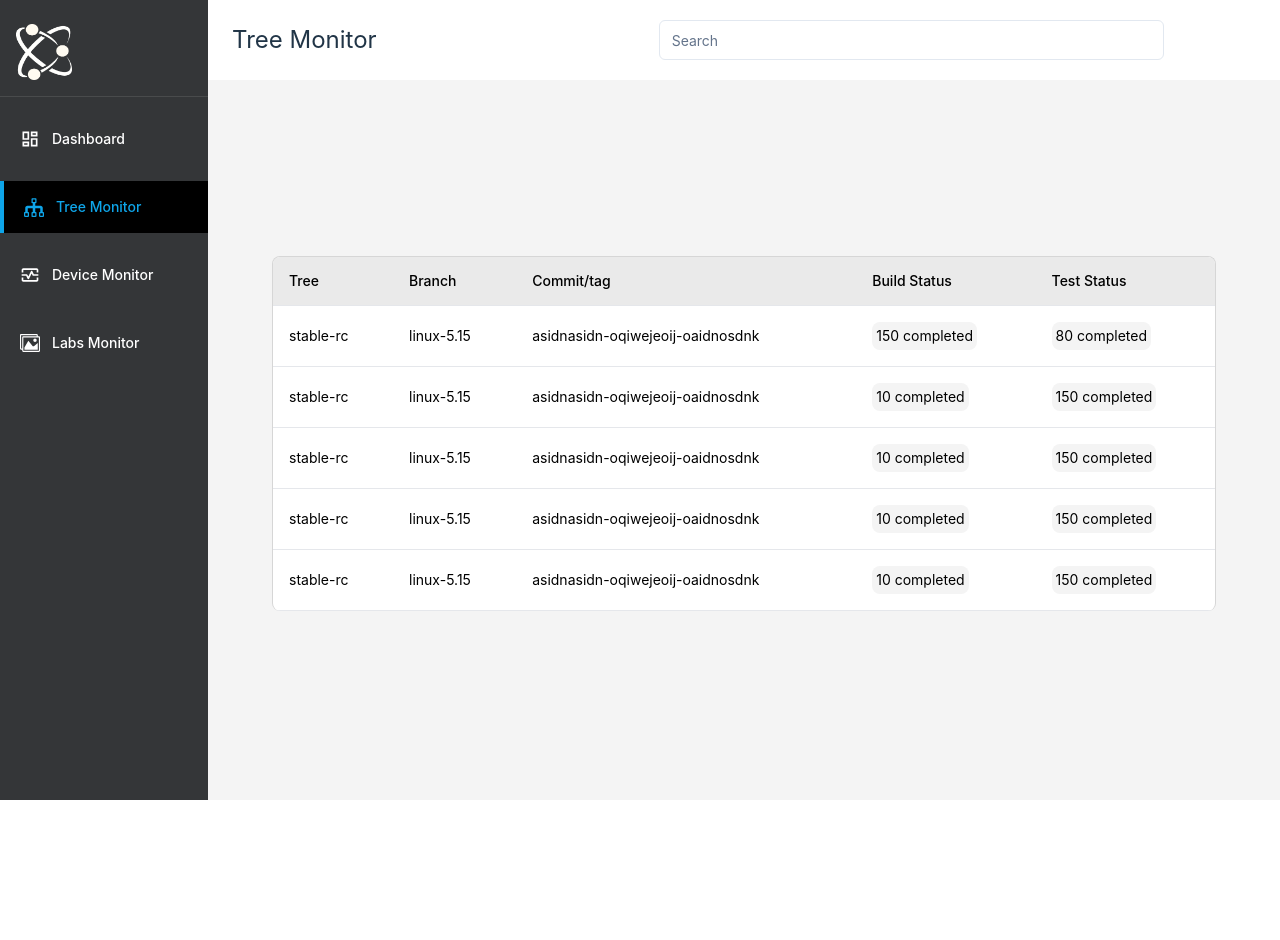
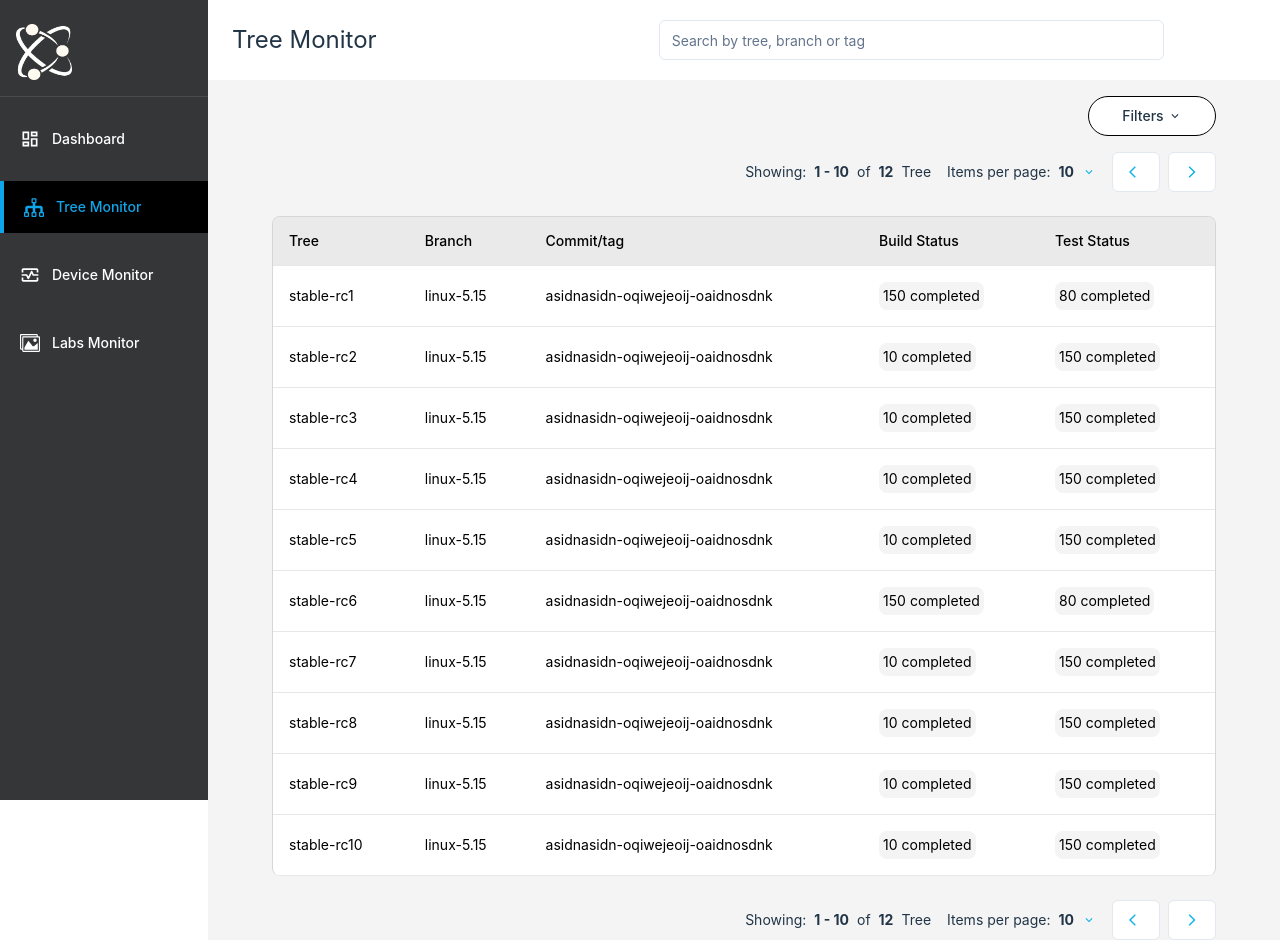
Before and after one commit to kernelci/dashboard, a React (Vite) app in the folder dashboard/: page / in a window 1280 px wide. Before the commit the page ends 800 px from the top, so only its background shows below. Built offline with nearby package versions, Linux system fonts and the light colour scheme.

Commit message:
feat(#38): add tree monitoring list page component
- add filters button
- add table information
- add table pagination

```diff
--- a/dashboard/src/components/Dashboard/Dashboard.tsx
+++ b/dashboard/src/components/Dashboard/Dashboard.tsx
@@ -1,6 +1,6 @@
 import SideMenu from "../SideMenu/SideMenu";
-import TreeTable from "../Table/TreeTable";
 import TopBar from "../TopBar/TopBar";
+import TreeMonitorListingPage from "../TreeMonitorListingPage/TreeMonitorListingPage";
 
 const Dashboard = () : JSX.Element => {
   return (
@@ -8,8 +8,8 @@ const Dashboard = () : JSX.Element => {
       <div className="flex flex-row w-full justify-between">
         <SideMenu />
         <TopBar />
-        <div className="w-full px-16 pt-64 bg-lightGray">
-          <TreeTable />
+        <div className="w-full px-16 pt-24 bg-lightGray">
+          <TreeMonitorListingPage />
         </div>
       </div>
     </div>
--- a/dashboard/src/components/Table/TreeTable.tsx
+++ b/dashboard/src/components/Table/TreeTable.tsx
@@ -4,12 +4,16 @@ import { TableRow, TableCell } from "../ui/table";
 
 import BaseTable from "./BaseTable";
 
-interface ITreeTableBody {
+export interface ITreeTableBody {
   name: string;
   branch: string;
   commit: string;
   buildStatus: string;
   testStatus: string;
+}
+
+interface ITreeTable {
+  treeTableRows: ITreeTableBody[];
 }
 
 const treeTableColumnsLabelId = [
@@ -18,44 +22,6 @@ const treeTableColumnsLabelId = [
   'treeTable.commit',
   'treeTable.build',
   'treeTable.test'
-];
-
-const treeTableRows: ITreeTableBody[] = [
-  {
-    name: "stable-rc",
-    branch: "linux-5.15",
-    commit: "asidnasidn-oqiwejeoij-oaidnosdnk",
-    buildStatus: "150 completed",
-    testStatus: "80 completed"
-  },
-  {
-    name: "stable-rc",
-    branch: "linux-5.15",
-    commit: "asidnasidn-oqiwejeoij-oaidnosdnk",
-    buildStatus: "10 completed",
-    testStatus: "150 completed"
-  },
-  {
-    name: "stable-rc",
-    branch: "linux-5.15",
-    commit: "asidnasidn-oqiwejeoij-oaidnosdnk",
-    buildStatus: "10 completed",
-    testStatus: "150 completed"
-  },
-  {
-    name: "stable-rc",
-    branch: "linux-5.15",
-    commit: "asidnasidn-oqiwejeoij-oaidnosdnk",
-    buildStatus: "10 completed",
-    testStatus: "150 completed"
-  },
-  {
-    name: "stable-rc",
-    branch: "linux-5.15",
-    commit: "asidnasidn-oqiwejeoij-oaidnosdnk",
-    buildStatus: "10 completed",
-    testStatus: "150 completed"
-  }
 ];
 
 const TreeTableRow = (row: ITreeTableBody): JSX.Element => {
@@ -70,7 +36,7 @@ const TreeTableRow = (row: ITreeTableBody): JSX.Element => {
   );
 };
 
-const TreeTable = () : JSX.Element => {
+  const TreeTable = ({treeTableRows}: ITreeTable) : JSX.Element => {
   const treeTableBody = useMemo(() => {
     return (
       treeTableRows.map((row: ITreeTableBody) => (
--- a/dashboard/src/components/TopBar/TopBar.tsx
+++ b/dashboard/src/components/TopBar/TopBar.tsx
@@ -11,7 +11,8 @@ const TopBar = (): JSX.Element => {
         </span>
         <div className="flex w-2/3 px-6 items-center">
           {/* placeholder for search */}
-          <Input className="w-2/3" type="text" placeholder="Search" />
+          {/* TODO: use i18n for the input placeholder */}
+          <Input className="w-2/3" type="text" placeholder="Search by tree, branch or tag" />
         </div>
       </div>
     </div>
--- /dev/null
+++ b/dashboard/src/components/TreeMonitorListingPage/TreeMonitorListingPage.tsx
@@ -0,0 +1,192 @@
+import { FormattedMessage } from "react-intl";
+
+import { MdArrowBackIos, MdArrowForwardIos, MdExpandMore } from "react-icons/md";
+
+import { useCallback, useState } from "react";
+
+import TreeTable, { ITreeTableBody } from "../Table/TreeTable";
+import { Button } from "../ui/button";
+
+
+interface ITableInformation {
+  startIndex: number;
+  endIndex: number;
+  totalTrees: number;
+  itemsPerPage: number;
+  onClickForward: () => void;
+  onClickBack: () => void;
+}
+
+const TableInfo = ({
+  startIndex,
+  endIndex,
+  totalTrees,
+  itemsPerPage,
+  onClickForward,
+  onClickBack,
+}: ITableInformation): JSX.Element => {
+  const buttonsClassName = "text-lightBlue font-bold"
+  const groupsClassName = "flex flex-row items-center gap-2"
+  return (
+    <div className="flex flex-row gap-4 text-sm">
+      <div className={groupsClassName}>
+        <FormattedMessage id="table.showing"/>
+        <span className="font-bold">{startIndex} - {endIndex}</span>
+        <FormattedMessage id="table.of"/>
+        <span className="font-bold">{totalTrees}</span>
+        <FormattedMessage id="table.tree"/>
+      </div>
+      <div className={groupsClassName}>
+        <FormattedMessage id="table.itemsPerPage"/>
+        <span className="font-bold">{itemsPerPage}</span>
+        <MdExpandMore className={buttonsClassName}/>
+      </div>
+      <div className="flex flex-row gap-2 items-center">
+        <Button variant="outline" onClick={onClickBack}>
+          <MdArrowBackIos className={buttonsClassName}/>
+        </Button>
+        <Button variant="outline" onClick={onClickForward}>
+          <MdArrowForwardIos className={buttonsClassName}/>
+        </Button>
+      </div>
+    </div>
+  );
+};
+
+const TreeMonitorListingPage = (): JSX.Element => {
+  const listItems = treeTableRows;
+  const itemsPerPage = 10;
+  const [startIndex, setStartIndex] = useState(0);
+  const [endIndex, setEndIndex] = useState(listItems.length+1 > itemsPerPage ? itemsPerPage : listItems.length+1);
+
+  const onClickGoForward = useCallback(() => {
+    setStartIndex(endIndex);
+    setEndIndex(endIndex+itemsPerPage >= listItems.length ? listItems.length : endIndex+itemsPerPage)
+  }, [endIndex, listItems]);
+
+  const onClickGoBack = useCallback(() => {
+    setStartIndex(startIndex-itemsPerPage);
+    setEndIndex(endIndex % itemsPerPage !== 0 ? endIndex - endIndex % itemsPerPage : endIndex - itemsPerPage);
+  }, [startIndex, endIndex]);
+
+  return (
+    <div className="flex flex-col gap-6">
+      <div className="flex flex-col items-end gap-4">
+      <Button variant="outline" className="rounded-full w-[128px] border-black">
+        <div className="flex flex-row gap-1 items-center">
+          <FormattedMessage id="global.filters" />
+          <MdExpandMore />
+        </div>
+      </Button>
+      <TableInfo
+        startIndex={startIndex+1}
+        endIndex={endIndex}
+        totalTrees={listItems.length}
+        itemsPerPage={itemsPerPage}
+        onClickBack={onClickGoBack}
+        onClickForward={onClickGoForward}
+      />
+      </div>
+      <TreeTable treeTableRows={listItems.slice(startIndex, endIndex)}/>
+      <div className="flex flex-col items-end">
+      <TableInfo
+        startIndex={startIndex+1}
+        endIndex={endIndex}
+        totalTrees={listItems.length}
+        itemsPerPage={itemsPerPage}
+        onClickBack={onClickGoBack}
+        onClickForward={onClickGoForward}
+      />
+      </div>
+    </div>
+  );
+};
+
+const treeTableRows: ITreeTableBody[] = [
+    {
+      name: "stable-rc1",
+      branch: "linux-5.15",
+      commit: "asidnasidn-oqiwejeoij-oaidnosdnk",
+      buildStatus: "150 completed",
+      testStatus: "80 completed"
+    },
+    {
+      name: "stable-rc2",
+      branch: "linux-5.15",
+      commit: "asidnasidn-oqiwejeoij-oaidnosdnk",
+      buildStatus: "10 completed",
+      testStatus: "150 completed"
+    },
+    {
+      name: "stable-rc3",
+      branch: "linux-5.15",
+      commit: "asidnasidn-oqiwejeoij-oaidnosdnk",
+      buildStatus: "10 completed",
+      testStatus: "150 completed"
+    },
+    {
+      name: "stable-rc4",
+      branch: "linux-5.15",
+      commit: "asidnasidn-oqiwejeoij-oaidnosdnk",
+      buildStatus: "10 completed",
+      testStatus: "150 completed"
+    },
+    {
+      name: "stable-rc5",
+      branch: "linux-5.15",
+      commit: "asidnasidn-oqiwejeoij-oaidnosdnk",
+      buildStatus: "10 completed",
+      testStatus: "150 completed"
+    },
+    {
+        name: "stable-rc6",
+        branch: "linux-5.15",
+        commit: "asidnasidn-oqiwejeoij-oaidnosdnk",
+        buildStatus: "150 completed",
+        testStatus: "80 completed"
+      },
+      {
+        name: "stable-rc7",
+        branch: "linux-5.15",
+        commit: "asidnasidn-oqiwejeoij-oaidnosdnk",
+        buildStatus: "10 completed",
+        testStatus: "150 completed"
+      },
+      {
+        name: "stable-rc8",
+        branch: "linux-5.15",
+        commit: "asidnasidn-oqiwejeoij-oaidnosdnk",
+        buildStatus: "10 completed",
+        testStatus: "150 completed"
+      },
+      {
+        name: "stable-rc9",
+        branch: "linux-5.15",
+        commit: "asidnasidn-oqiwejeoij-oaidnosdnk",
+        buildStatus: "10 completed",
+        testStatus: "150 completed"
+      },
+      {
+        name: "stable-rc10",
+        branch: "linux-5.15",
+        commit: "asidnasidn-oqiwejeoij-oaidnosdnk",
+        buildStatus: "10 completed",
+        testStatus: "150 completed"
+      },
+      {
+        name: "stable-rc11",
+        branch: "linux-5.15",
+        commit: "asidnasidn-oqiwejeoij-oaidnosdnk",
+        buildStatus: "10 completed",
+        testStatus: "150 completed"
+      },
+      {
+        name: "stable-rc12",
+        branch: "linux-5.15",
+        commit: "asidnasidn-oqiwejeoij-oaidnosdnk",
+        buildStatus: "10 completed",
+        testStatus: "150 completed"
+      }
+  ];
+
+export default TreeMonitorListingPage;
```
